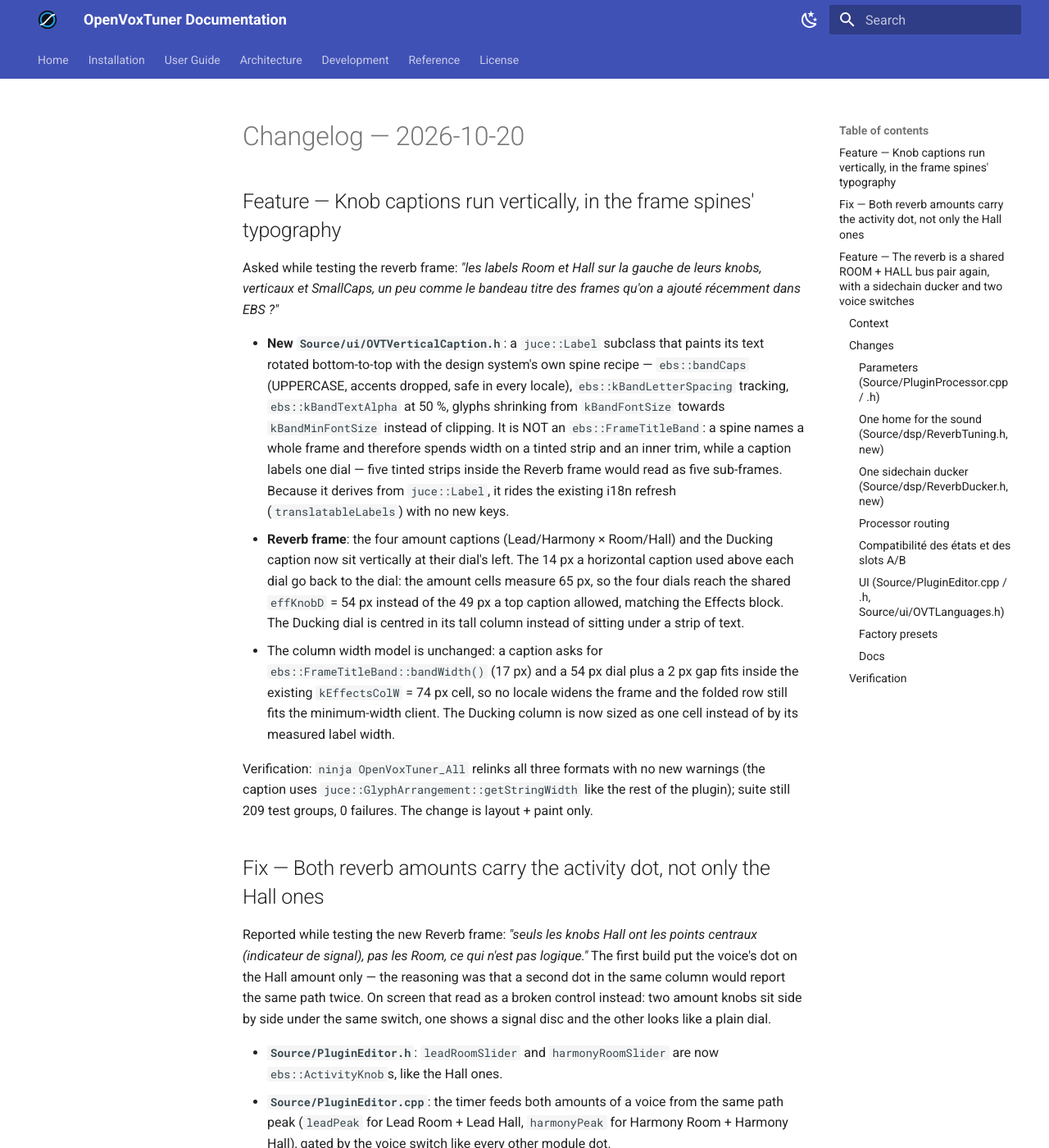
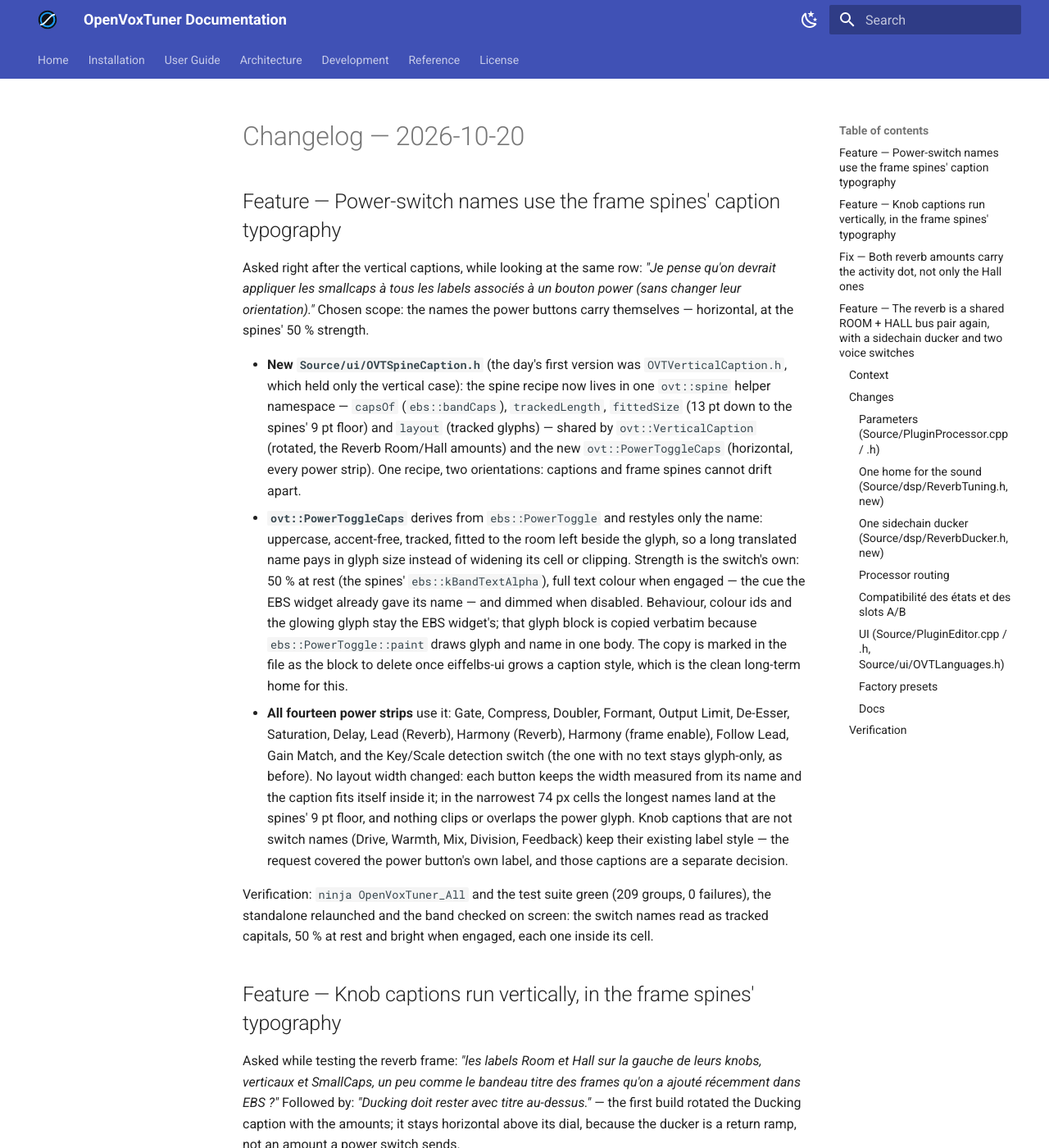
Before and after one commit to EiffelBS/OpenVoxTuner, an MkDocs documentation site: the page built from docs/changelog/changelog-2026-10-20.md, in a window 1280 px wide and 1400 px high. Shown: the whole window at 82% size. Built offline with MkDocs 1.6.1 and Material for MkDocs 9.7.7, drawn with Linux system fonts in a browser that asks for light colours; the version menu is left out; some of the changed text lies outside the part shown.

Commit message:
feat(ui): power-switch names use the frame spines' caption typography
Asked by Jérôme right after the vertical Room/Hall captions: "Je pense qu'on devrait appliquer les
smallcaps à tous les labels associés à un bouton power (sans changer leur orientation)." Chosen
scope: the names the power buttons carry themselves, horizontal, at the spines' 50 % strength.
Also reverts the earlier experiment that rotated the Ducking caption, per "Ducking doit rester avec
titre au-dessus."

- Source/ui/OVTSpineCaption.h (renamed from OVTVerticalCaption.h): the spine recipe now lives in one
  ovt::spine helper namespace - capsOf (ebs::bandCaps), trackedLength, fittedSize (13 pt down to the
  spines' 9 pt floor) and layout (tracked glyphs) - shared by ovt::VerticalCaption (rotated, the
  Reverb Room/Hall amounts) and the new ovt::PowerToggleCaps (horizontal, every power strip). One
  recipe, two orientations, so captions and frame spines cannot drift apart.
- ovt::PowerToggleCaps derives from ebs::PowerToggle and restyles only the name: uppercase,
  accent-free, tracked, fitted beside the glyph, so a long translated name pays in glyph size
  instead of widening its cell or clipping. Strength follows the switch: 50 % at rest (the spines'
  ebs::kBandTextAlpha), full text colour when engaged, dimmed when disabled. The power glyph block is
  copied verbatim from ebs::PowerToggle::paint (which draws glyph and name in one body) and is marked
  as the block to delete once eiffelbs-ui grows a caption style.
- All fourteen power strips now use it: Gate, Compress, Doubler, Formant, Output Limit, De-Esser,
  Saturation, Delay, Lead/Harmony (Reverb), Harmony (frame enable), Follow Lead, Gain Match and the
  Key/Scale detection switch (glyph-only, as before). No layout width changed - each button keeps the
  width measured from its name and the caption fits itself (longest names reach the 9 pt floor in the
  74 px cells); nothing clips or overlaps the glyph.
- Ducking caption back above its dial (juce::Label, measured column width restored) and the Reverb
  column model returned to its measured-width rule.
- Docs (ui.md) and changelog updated.

Build: all three formats relinked, then the standalone relaunched and the band checked on screen:
switch names read as tracked capitals, 50 % at rest and bright when engaged, no clipping; suite 209
groups, 0 failures (paint + layout only).

```diff
--- a/docs/changelog/changelog-2026-10-20.md
+++ b/docs/changelog/changelog-2026-10-20.md
@@ -1,12 +1,49 @@
 # Changelog — 2026-10-20
+
+## Feature — Power-switch names use the frame spines' caption typography
+
+Asked right after the vertical captions, while looking at the same row: *"Je pense qu'on devrait
+appliquer les smallcaps à tous les labels associés à un bouton power (sans changer leur
+orientation)."* Chosen scope: the names the power buttons carry themselves — horizontal, at the
+spines' 50 % strength.
+
+- **New `Source/ui/OVTSpineCaption.h`** (the day's first version was `OVTVerticalCaption.h`, which
+  held only the vertical case): the spine recipe now lives in one `ovt::spine` helper namespace —
+  `capsOf` (`ebs::bandCaps`), `trackedLength`, `fittedSize` (13 pt down to the spines' 9 pt floor)
+  and `layout` (tracked glyphs) — shared by `ovt::VerticalCaption` (rotated, the Reverb Room/Hall
+  amounts) and the new `ovt::PowerToggleCaps` (horizontal, every power strip). One recipe, two
+  orientations: captions and frame spines cannot drift apart.
+- **`ovt::PowerToggleCaps`** derives from `ebs::PowerToggle` and restyles only the name: uppercase,
+  accent-free, tracked, fitted to the room left beside the glyph, so a long translated name pays in
+  glyph size instead of widening its cell or clipping. Strength is the switch's own: 50 % at rest
+  (the spines' `ebs::kBandTextAlpha`), full text colour when engaged — the cue the EBS widget
+  already gave its name — and dimmed when disabled. Behaviour, colour ids and the glowing glyph stay
+  the EBS widget's; that glyph block is copied verbatim because `ebs::PowerToggle::paint` draws
+  glyph and name in one body. The copy is marked in the file as the block to delete once
+  eiffelbs-ui grows a caption style, which is the clean long-term home for this.
+- **All fourteen power strips** use it: Gate, Compress, Doubler, Formant, Output Limit, De-Esser,
+  Saturation, Delay, Lead (Reverb), Harmony (Reverb), Harmony (frame enable), Follow Lead, Gain
+  Match, and the Key/Scale detection switch (the one with no text stays glyph-only, as before).
+  No layout width changed: each button keeps the width measured from its name and the caption fits
+  itself inside it; in the narrowest 74 px cells the longest names land at the spines' 9 pt floor,
+  and nothing clips or overlaps the power glyph. Knob captions that are not switch names (Drive,
+  Warmth, Mix, Division, Feedback) keep their existing label style — the request covered the power
+  button's own label, and those captions are a separate decision.
+
+Verification: `ninja OpenVoxTuner_All` and the test suite green (209 groups, 0 failures), the
+standalone relaunched and the band checked on screen: the switch names read as tracked capitals,
+50 % at rest and bright when engaged, each one inside its cell.
 
 ## Feature — Knob captions run vertically, in the frame spines' typography
 
 Asked while testing the reverb frame: *"les labels Room et Hall sur la gauche de leurs knobs,
 verticaux et SmallCaps, un peu comme le bandeau titre des frames qu'on a ajouté récemment dans
-EBS ?"*
+EBS ?"* Followed by: *"Ducking doit rester avec titre au-dessus."* — the first build rotated the
+Ducking caption with the amounts; it stays horizontal above its dial, because the ducker is a return
+ramp, not an amount a power switch sends.
 
-- **New `Source/ui/OVTVerticalCaption.h`**: a `juce::Label` subclass that paints its text rotated
+- **New `Source/ui/OVTSpineCaption.h`** (added as `OVTVerticalCaption.h`, renamed when the
+  power-switch captions joined it): a `juce::Label` subclass that paints its text rotated
   bottom-to-top with the design system's own spine recipe — `ebs::bandCaps` (UPPERCASE, accents
   dropped, safe in every locale), `ebs::kBandLetterSpacing` tracking, `ebs::kBandTextAlpha` at
   50 %, glyphs shrinking from `kBandFontSize` towards `kBandMinFontSize` instead of clipping. It
@@ -14,11 +51,11 @@
   tinted strip and an inner trim, while a caption labels one dial — five tinted strips inside the
   Reverb frame would read as five sub-frames. Because it derives from `juce::Label`, it rides the
   existing i18n refresh (`translatableLabels`) with no new keys.
-- **Reverb frame**: the four amount captions (Lead/Harmony × Room/Hall) and the Ducking caption now
-  sit vertically at their dial's left. The 14 px a horizontal caption used above each dial go back
-  to the dial: the amount cells measure 65 px, so the four dials reach the shared `effKnobD` = 54 px
-  instead of the 49 px a top caption allowed, matching the Effects block. The Ducking dial is
-  centred in its tall column instead of sitting under a strip of text.
+- **Reverb frame**: the four amount captions (Lead/Harmony × Room/Hall) sit vertically at their
+  dial's left. The 14 px a horizontal caption used above each dial go back to the dial: the amount
+  cells measure 65 px, so the four dials reach the shared `effKnobD` = 54 px instead of the 49 px a
+  top caption allowed, matching the Effects block. The Ducking caption stays horizontal above its
+  dial (its column keeps the measured-width rule).
 - The column width model is unchanged: a caption asks for `ebs::FrameTitleBand::bandWidth()` (17 px)
   and a 54 px dial plus a 2 px gap fits inside the existing `kEffectsColW` = 74 px cell, so no
   locale widens the frame and the folded row still fits the minimum-width client. The Ducking
```
Also changed, not shown: docs/architecture/ui.md (+2 -1 lines), 4 other files.
